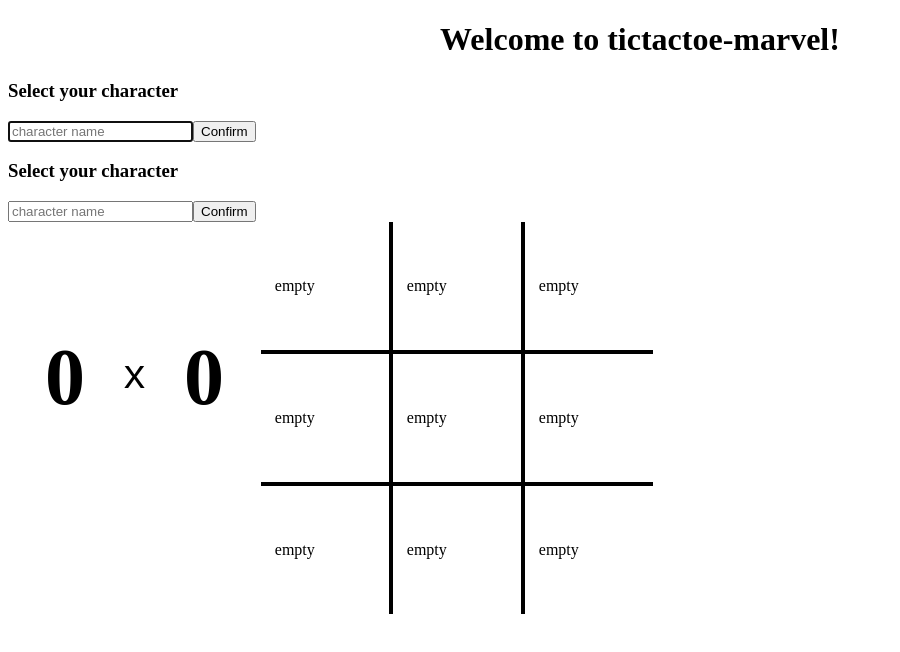
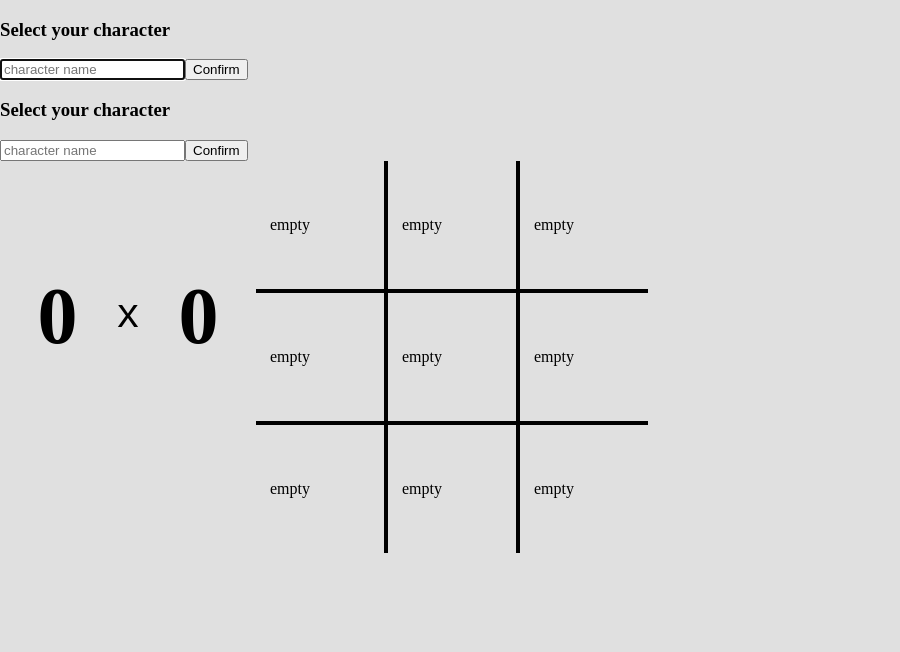
Before and after one commit to bfs15/tictactoe-marvel, an Angular app: page / in a window 1280 px wide. Shown: the top 652 px of the page, without its empty margins (0-900 px from the left). Built offline with nearby package versions, Linux system fonts and the light colour scheme; what ts-md5 would draw is missing.

Commit message:
base page height and background color

```diff
--- a/src/app/app.component.html
+++ b/src/app/app.component.html
@@ -1,7 +1,5 @@
 <!--The content below is only a placeholder and can be replaced.-->
-<div style="text-align:center">
-  <h1>
-    Welcome to {{ title }}!
-  </h1>
+<div>
+  <app-game></app-game>
+  <!-- TODO: footer -->
 </div>
-<app-game></app-game>
--- a/src/index.html
+++ b/src/index.html
@@ -2,7 +2,7 @@
 <html lang="en">
 <head>
   <meta charset="utf-8">
-  <title>TictactoeMarvel</title>
+  <title>Tictactoe Marvel</title>
   <base href="/">
 
   <meta name="viewport" content="width=device-width, initial-scale=1">
--- a/src/styles.css
+++ b/src/styles.css
@@ -1 +1,10 @@
 /* You can add global styles to this file, and also import other style files */
+
+body {
+  /* fill the screen*/
+  min-height: 100vh;
+  /* if this is > 0 the page scrolls when uneeded because of fill */
+  margin: 0px;
+
+  background: #e0e0e0;
+}
```
